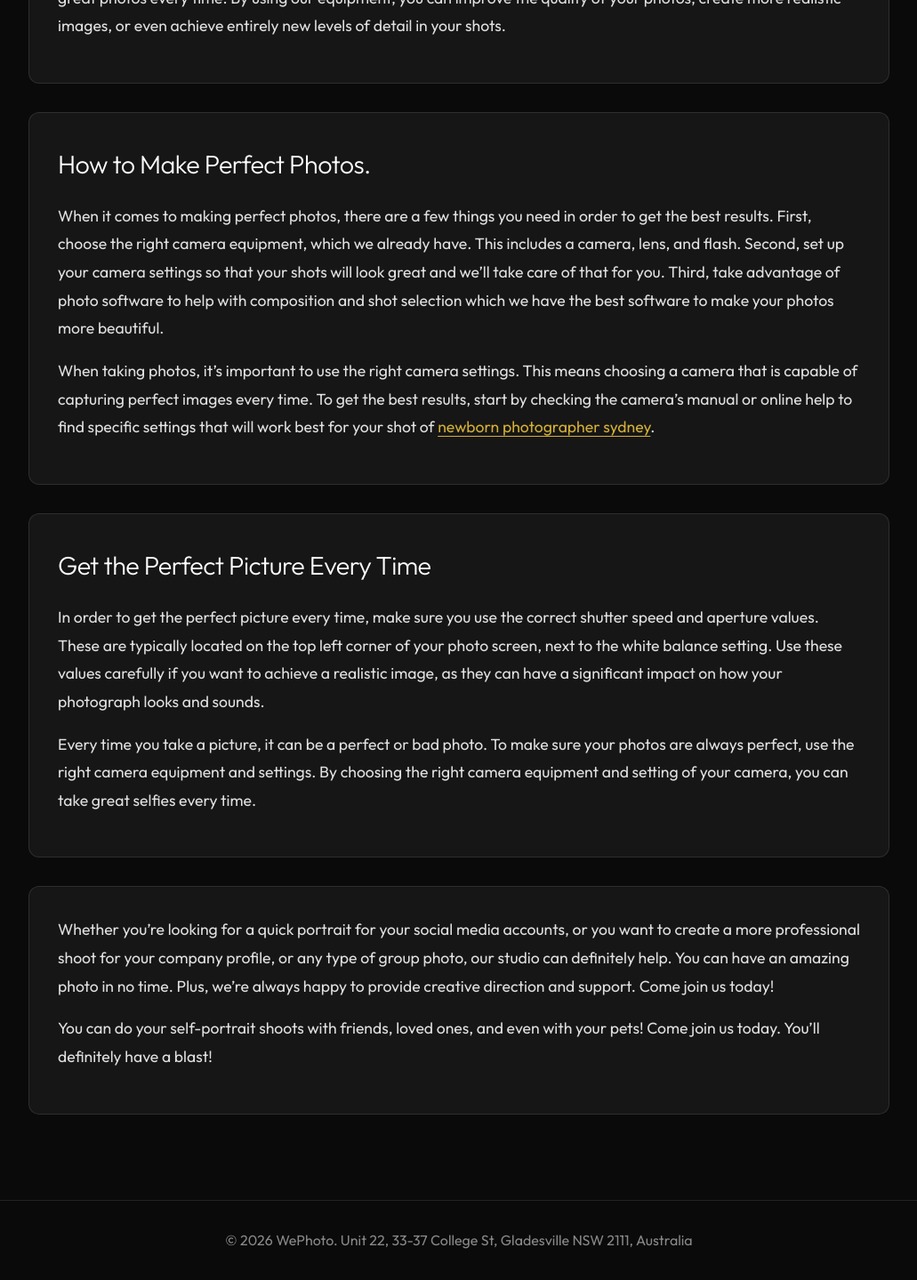
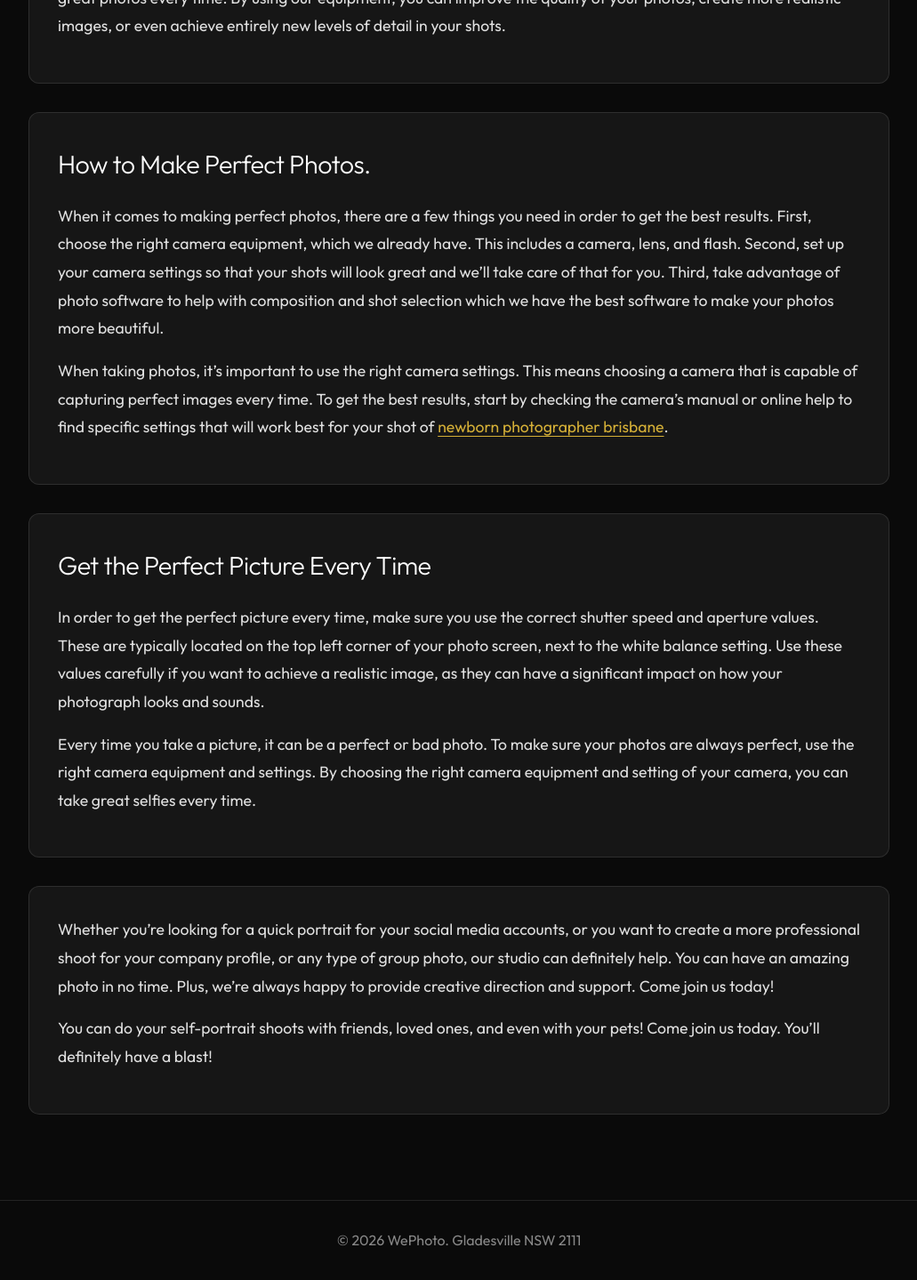
Before and after one commit to nom8352/wephoto, a React (Vite) app: page / in a window 1280 px wide. Shown: the part 1951-3390 px from the top of the page at 89% size, without its empty margins (124-1155 px from the left). Built offline with nearby package versions, Linux system fonts and the light colour scheme.

Commit message:
chore: simplify address and update newborn photographer link

```diff
--- a/src/components/Footer.jsx
+++ b/src/components/Footer.jsx
@@ -1,7 +1,7 @@
 const Footer = () => {
   return (
     <footer style={{ padding: '2rem', textAlign: 'center', color: 'var(--muted)', borderTop: '1px solid var(--glass-border)', marginTop: '4rem' }}>
-      <p>&copy; {new Date().getFullYear()} WePhoto. Unit 22, 33-37 College St, Gladesville NSW 2111, Australia</p>
+      <p>&copy; {new Date().getFullYear()} WePhoto. Gladesville NSW 2111</p>
     </footer>
   );
 };
--- a/src/pages/Contact.jsx
+++ b/src/pages/Contact.jsx
@@ -4,7 +4,7 @@ const Contact = () => {
       <h1 style={{ fontSize: '3rem', marginBottom: '2rem', textAlign: 'center' }}>Get in Touch</h1>
       <div className="glass" style={{ padding: '1.5rem', marginBottom: '2.5rem', textAlign: 'center', border: '1px solid var(--accent)' }}>
         <p style={{ fontWeight: '500' }}>Visit our Sydney Studio:</p>
-        <p>Unit 22, 33-37 College St, Gladesville NSW 2111, Australia</p>
+        <p>Gladesville NSW 2111</p>
         <p>0434 920 114 | wephoto.sydney@gmail.com</p>
       </div>
       <form className="glass" style={{ padding: '2rem', display: 'flex', flexDirection: 'column', gap: '1.5rem' }}>
--- a/src/pages/Home.jsx
+++ b/src/pages/Home.jsx
@@ -60,7 +60,7 @@ const Home = () => {
             When it comes to making perfect photos, there are a few things you need in order to get the best results. First, choose the right camera equipment, which we already have. This includes a camera, lens, and flash. Second, set up your camera settings so that your shots will look great and we’ll take care of that for you. Third, take advantage of photo software to help with composition and shot selection which we have the best software to make your photos more beautiful.
           </p>
           <p>
-            When taking photos, it’s important to use the right camera settings. This means choosing a camera that is capable of capturing perfect images every time. To get the best results, start by checking the camera’s manual or online help to find specific settings that will work best for your shot of <a href="https://www.lookylooky.com.au/">newborn photographer sydney</a>.
+            When taking photos, it’s important to use the right camera settings. This means choosing a camera that is capable of capturing perfect images every time. To get the best results, start by checking the camera’s manual or online help to find specific settings that will work best for your shot of <a href="https://sweetlifephotography.com.au/">newborn photographer brisbane</a>.
           </p>
         </div>
 
```
